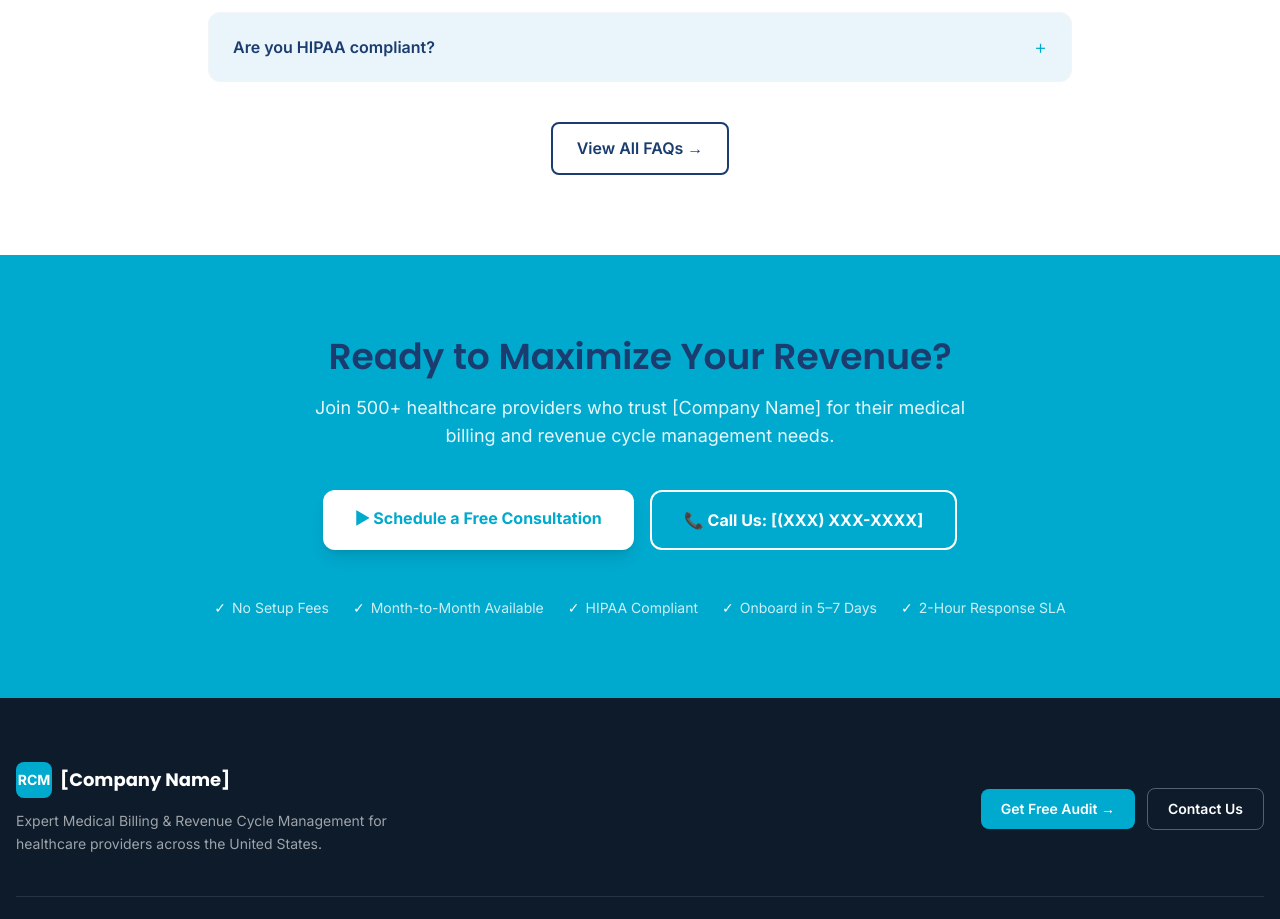
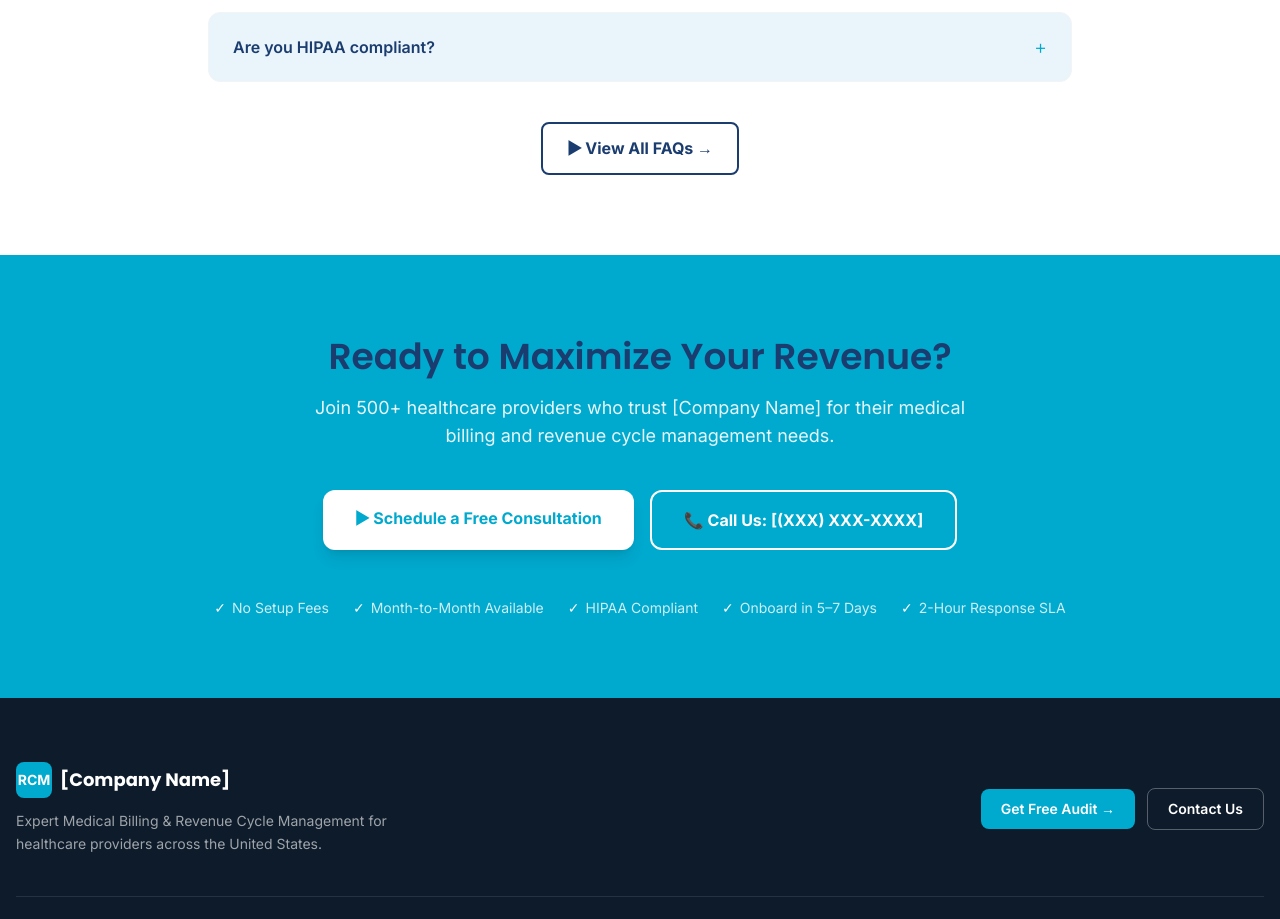
Before and after one commit to raffayprogrammer/Website, a Next.js app: page / in a window 1280 px wide. Shown: the part 9160-10079 px from the top of the page. Built offline with nearby package versions, Linux system fonts and the light colour scheme.

Commit message:
Section 3.13 alignment - trim 4 FAQ preview answers to verbatim spec, leading triangle, h2 class

```diff
--- a/src/components/sections/FaqPreview.tsx
+++ b/src/components/sections/FaqPreview.tsx
@@ -1,21 +1,23 @@
 import Link from "next/link";
 
+/* Section 3.13 — FAQ Preview Section
+   Spec-verbatim preview answers (full versions live on /faq). */
 const faqs = [
   {
     q: "How much does medical billing outsourcing cost?",
-    a: "Our pricing is performance-based, typically ranging from 2–8% of monthly collections. No upfront fees. Final pricing is determined after a free audit based on your specialty, payer mix, and volume.",
+    a: "Our pricing is performance-based, typically ranging from 2–8% of monthly collections. No upfront fees.",
   },
   {
     q: "Do you work with my EHR system?",
-    a: "We integrate with 50+ EHR and practice management systems including Epic, Cerner, Athenahealth, eClinicalWorks, Kareo, DrChrono, NextGen, Practice Fusion, and many others. Your current workflow won't be disrupted.",
+    a: "We integrate with 50+ EHR and practice management systems. Your current workflow won't be disrupted.",
   },
   {
     q: "How long does onboarding take?",
-    a: "Most practices are fully onboarded within 5–7 business days, with dedicated support throughout. There are no gaps in claims submission during the transition.",
+    a: "Most practices are fully onboarded within 5–7 business days, with dedicated support throughout.",
   },
   {
     q: "Are you HIPAA compliant?",
-    a: "Absolutely. HIPAA compliance is built into every process, system, and communication channel we use. We sign a Business Associate Agreement (BAA) with every client before accessing any PHI.",
+    a: "Absolutely. HIPAA compliance is built into every process, system, and communication channel we use.",
   },
 ];
 
@@ -25,7 +27,7 @@ export default function FaqPreview() {
       <div className="max-w-4xl mx-auto px-4">
         <div className="text-center mb-12">
           <p className="text-cyan font-semibold uppercase tracking-widest text-sm mb-3">FAQ</p>
-          <h2 className="text-4xl font-bold text-navy font-[family-name:var(--font-poppins)] mb-4">
+          <h2 className="t-h2-section font-[family-name:var(--font-poppins)] mb-4">
             Frequently Asked Questions
           </h2>
           <p className="text-body">
@@ -55,9 +57,9 @@ export default function FaqPreview() {
         <div className="text-center">
           <Link
             href="/faq"
-            className="inline-flex items-center gap-2 border-2 border-navy text-navy font-semibold px-6 py-3 rounded-lg hover:bg-navy hover:text-white transition-colors"
+            className="inline-flex items-center gap-2 border-2 border-navy text-navy t-cta px-6 py-3 rounded-lg hover:bg-navy hover:text-white transition-colors"
           >
-            View All FAQs →
+            ▶ View All FAQs →
           </Link>
         </div>
       </div>
```
